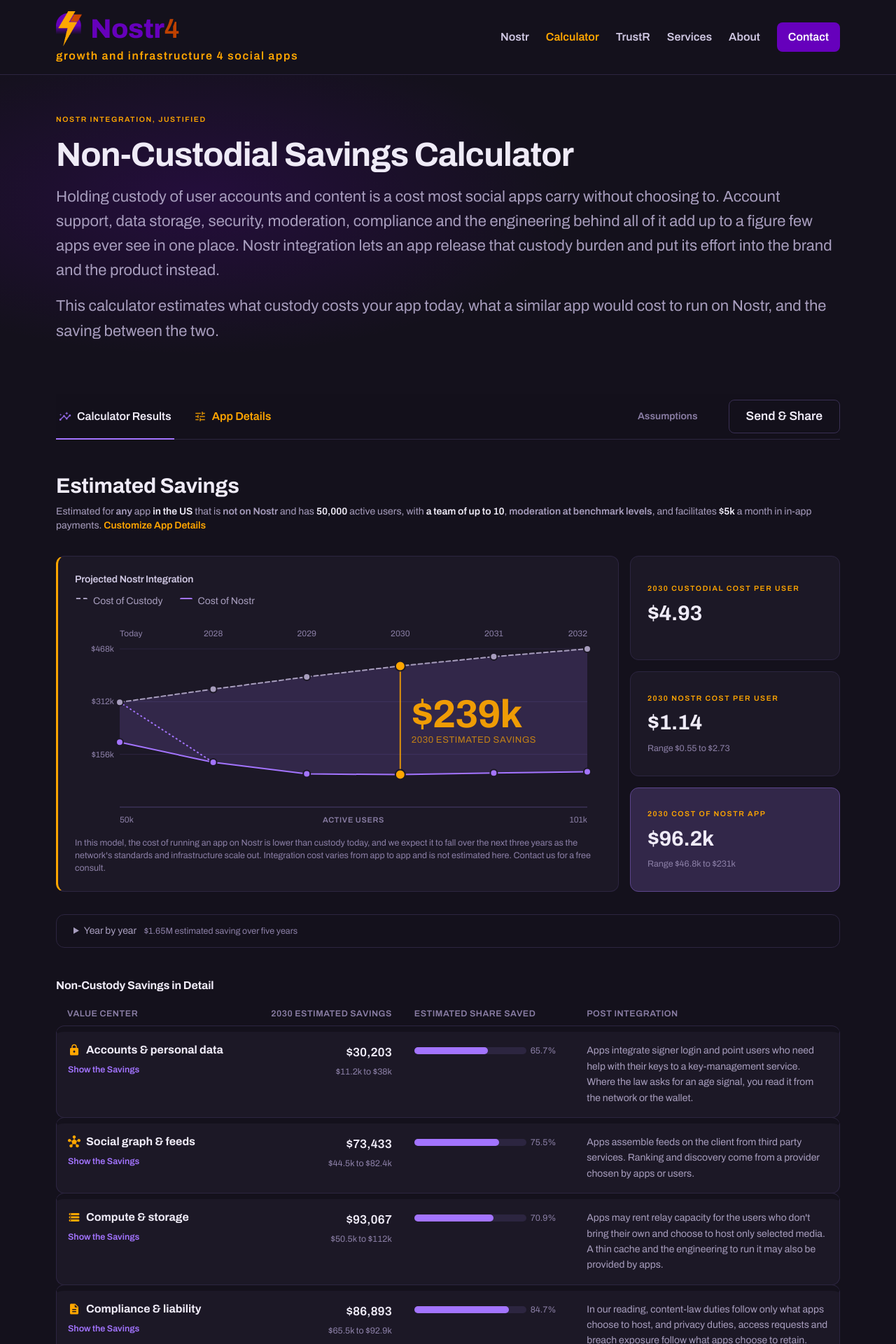
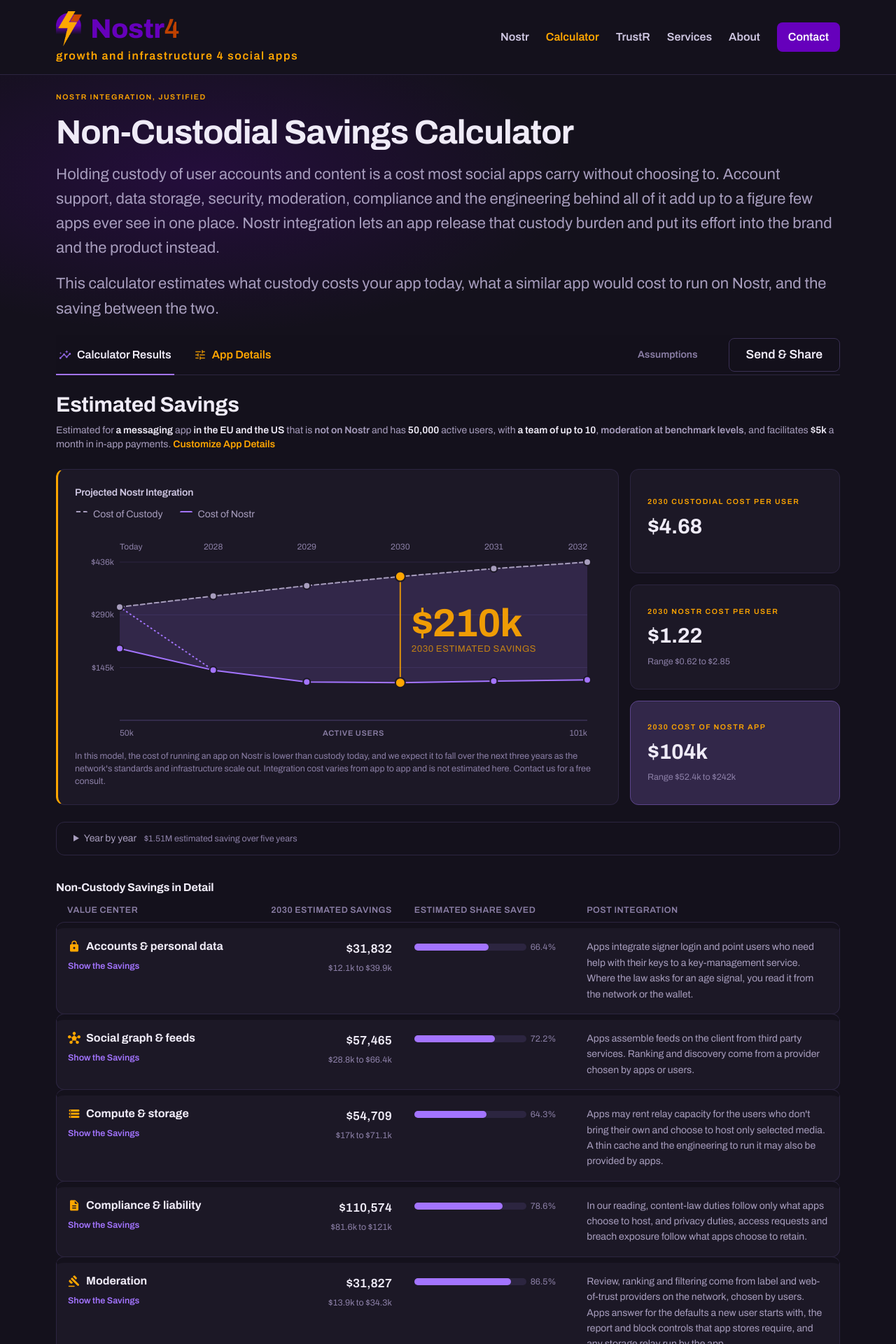
Before and after one commit to nostr4social/website, a Jekyll site: the page built from _pages/calculator.md, in a window 1280 px wide. Shown: the top 1920 px of the page at 70% size. Built offline with Jekyll 4.4.1, drawn with Linux system fonts in a browser that asks for light colours.

Commit message:
$210k
The illustrative app is a messaging app in the EU and the US: the kind
opener starts on Messaging and the region default is the EU and the US, so
the gold figure in the chart prints as $210k. A link that says nothing
about the kind still means an app. The hero band, the tab bar and the gaps
above the chart are cut close enough that the figure sits above the fold
on a desktop.

Co-Authored-By: Claude Fable 5.1 <noreply@anthropic.com>

```diff
--- a/_data/assets.yml
+++ b/_data/assets.yml
@@ -19,4 +19,4 @@ contact:
 calculator:
   app:
     path: /assets/js/calculator/calculator.js
-    integrity: "sha384-A+aSDdbRp2Dz/GF4+ed3zxujeyKGmsYRc+d+KbOiizZtkSN81/csvFdC1hv0R6SX"
+    integrity: "sha384-jviyDNhAZWpR3O2otyXyeEOEgkauQNQm9A7owoLv1h0TWM3rDTqIOvBu9BvoNoC9"
--- a/_sass/pages/_calculator.scss
+++ b/_sass/pages/_calculator.scss
@@ -7,13 +7,20 @@
 // de-emphasis grey, the Nostr figure in the protocol purple), a legend because
 // there are two series, and the full table so nothing is colour-alone.
 
+// The hero above is cut close: its band keeps a short top and a shorter
+// bottom, so the tab bar sits just under the lede and the chart's gold figure
+// stays above the fold on a desktop.
+.band:has(.hero--wide) {
+  padding-block: var(--s-5) var(--s-3);
+}
+
 // The section is flush: the tab bar sits a short step under the hero's lede,
 // and the small print at the foot sits close above the closing callout.
 .calc {
   display: flex;
   flex-direction: column;
-  gap: var(--s-7);
-  padding-block: var(--s-4) var(--s-4);
+  gap: var(--s-5);
+  padding-block: var(--s-2) var(--s-4);
 }
 
 // ── the tabs ─────────────────────────────────────────────────────────────────
@@ -61,7 +68,7 @@
   font-weight: var(--fw-ui);
   gap: var(--s-2);
   margin-bottom: -1px;
-  padding: var(--s-4) var(--s-1) calc(var(--s-4) - 2px);
+  padding: var(--s-3) var(--s-1) calc(var(--s-3) - 2px);
   position: relative;
   transition: border-color 120ms, color 120ms;
   white-space: nowrap;
@@ -116,7 +123,7 @@
 
 .tabbar .btn {
   align-self: center;
-  margin: var(--s-2) 0;
+  margin: var(--s-1) 0;
 }
 
 // The phone row: the active tab and a caret, on the same hairline. Hidden at
@@ -591,7 +598,7 @@
 .results {
   display: flex;
   flex-direction: column;
-  gap: var(--s-6);
+  gap: var(--s-5);
 }
 
 .results__head {
--- a/assets/js/calculator/calculator.js
+++ b/assets/js/calculator/calculator.js
@@ -627,8 +627,8 @@ var INPUTS = {
   mau: { type: "integer", required: true, default: 5e4, min: 1, max: 2e9 },
   growth: { ...band(GROWTH), start: "0.25" },
   // users a year from now, as a share of today's; blank means the assumptions' default (flat); the form starts on Steady
-  // Content: the opener, then the two per-user numbers (blank means derived from the kind of app)
-  kind: band(KIND),
+  // Content: the opener (the form starts on Messaging, so the illustrative app is a messaging app; a link that says nothing means "an app"), then the two per-user numbers (blank means derived from the kind of app)
+  kind: { ...band(KIND), start: "messaging" },
   posts_per_user: { type: "number", required: false, default: null, min: 0, max: 1e6 },
   mb: { type: "number", required: false, default: null, min: 0, max: 1e6 },
   // Moderation: the opener, then the head count (blank means the default count)
@@ -650,8 +650,8 @@ var INPUTS = {
   rev: { type: "number", required: false, default: 0, min: 0, max: 1e12, start: 5e3 },
   rails: { type: "multi", required: false, default: [], options: ["p2p", "apple", "google", "processor", "reseller"] },
   balances: { type: "multi", required: false, default: [], options: ["yes"] },
-  // Reach: the opener, then distribution
-  jur: { type: "multi", required: true, default: ["us"], options: ["eu", "uk", "us", "other"] },
+  // Reach: the opener (the form starts on the EU and the US), then distribution
+  jur: { type: "multi", required: true, default: ["eu", "us"], options: ["eu", "uk", "us", "other"] },
   distribution: { type: "multi", required: false, default: [], options: ["apple", "google", "web"] }
 };
 var GRIDS = {
--- a/tools/calculator/test-model.mjs
+++ b/tools/calculator/test-model.mjs
@@ -28,7 +28,7 @@ const test = async (name, fn) => {
 const base = { mau: 50000, posts_per_user: 20, team: 'ten', eng_accounts: '5', eng_content: '25', eng_infra: '25', mod_who: 'team', mod_heads: '3', rails: ['apple', 'google', 'processor'], rev: 20000, jur: ['eu', 'uk', 'us'] }
 const min = (extra = {}) => ({ mau: 50000, jur: ['us'], team: 'ten', ...extra })
 // The illustrative app the page opens on: the form's starting answers.
-const illustrative = { mau: 50000, jur: ['us'], team: 'ten', growth: '0.25' }
+const illustrative = { mau: 50000, jur: ['eu', 'us'], team: 'ten', growth: '0.25', kind: 'messaging', rev: 5000 }
 const finite = (r) => {
   for (const s of SCENARIOS) {
     for (const l of LINES) {
@@ -785,6 +785,10 @@ await test('growth is a band, starts on Steady on the form, and an unknown band
   assert.equal(normalizeInputs(base).growth, null, 'blank until answered: the model holds an unanswered app flat')
   assert.equal(INPUTS.growth.start, '0.25', "the form's starting answer is Steady")
   assert.equal(INPUTS.rev.start, 5000, "the form's starting payment volume is 5,000 a month, so the illustrative app shows the line")
+  assert.equal(INPUTS.kind.start, 'messaging', 'the illustrative app is a messaging app')
+  assert.equal(INPUTS.kind.default, null, 'but a link that says nothing means an app')
+  assert.deepEqual(INPUTS.jur.default, ['eu', 'us'], 'in the EU and the US')
+  assert.equal(normalizeInputs(min({ kind: null })).kind, null)
   assert.equal(INPUTS.rev.default, 0, 'but a link that says nothing means no payments')
   assert.equal(normalizeInputs(min()).rev, 0)
   assert.equal(INPUTS.growth.default, null)
```
Also changed, not shown: assets/js/calculator/src/inputs.js (+4 -4 lines), tools/calculator/e2e-ui.mjs (+6 -5 lines).
